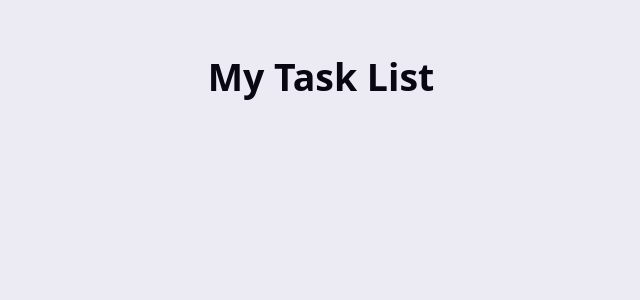
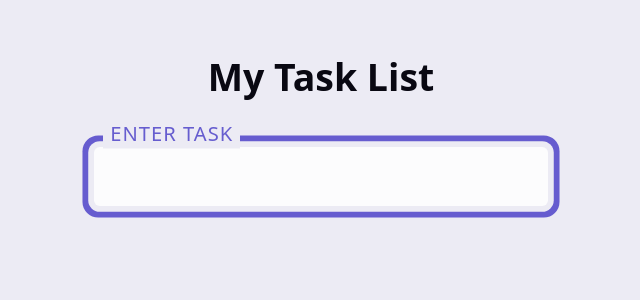
Before and after one commit to dgutierrez21/Proyecto-React-CRUD-Todo-App, a React (Vite) app in the folder React-CRUD-Todo-App/: page / in a window 1280 px wide. Shown: the top 300 px of the page, without its empty margins (319-959 px from the left). Built offline with nearby package versions, Linux system fonts and the light colour scheme.

Commit message:
add input and label

```diff
--- a/React-CRUD-Todo-App/src/App.jsx
+++ b/React-CRUD-Todo-App/src/App.jsx
@@ -1,9 +1,12 @@
+import CustomForm from "./components/CustomForm";
+
 function App() {
   return (
     <div className="container">
       <header>
         <h1>My Task List</h1>
       </header>
+      <CustomForm />
     </div>
   );
 }
--- /dev/null
+++ b/React-CRUD-Todo-App/src/components/CustomForm.jsx
@@ -0,0 +1,26 @@
+const CustomForm = () => {
+  function handleFormSubmit(e) {
+    e.preventDefault();
+  }
+
+  return (
+    <form onSubmit={handleFormSubmit} className="todo">
+      <div className="wrapper">
+        <input
+          id="task"
+          className="input"
+          required
+          autoFocus
+          maxLength={60}
+          placeholder="Enter Task"
+          type="text"
+        />
+        <label className="label" htmlFor="task">
+          Enter Task
+        </label>
+      </div>
+    </form>
+  );
+};
+
+export default CustomForm;
--- a/React-CRUD-Todo-App/src/index.css
+++ b/React-CRUD-Todo-App/src/index.css
@@ -126,3 +126,59 @@ hr {
   gap: clamp(2rem, 3.5vmax, 8rem);
   text-align: center;
 }
+
+.todo {
+  display: flex;
+  gap: 0.5em;
+  font-size: var(--_size);
+  text-align: left;
+}
+
+.wrapper {
+  flex: 1 1 100%;
+  position: relative;
+  display: grid;
+  gap: 0.2em;
+}
+
+.label {
+  text-transform: uppercase;
+  font-size: 0.7em;
+  pointer-events: none;
+  letter-spacing: 0.05em;
+  margin-inline: 0.45em;
+  position: absolute;
+  top: 50%;
+  transform: translateY(-50%);
+  padding: 0.1em 0.35em;
+  background-color: hsl(var(--muted));
+  transition: transform var(--_tspeed_fast) var(--_ttype_squish),
+    background-color var(--_tspeed_fast) var(--_ttype_squish);
+}
+
+.input {
+  border: none;
+  border-radius: var(--_radius);
+  padding: 0.35em 0.55em;
+  width: 100%;
+  background-color: hsl(var(--muted));
+  caret-color: hsl(var(--accent));
+  box-shadow: 0 0 0 -0.1em hsl(var(--bg)), 0 0 0 -0.2em hsl(var(--accent) / 0.8);
+  transition: box-shadow var(--_tspeed_fast) var(--_ttype_squish);
+}
+
+.input:focus {
+  outline: none;
+  box-shadow: 0 0 0 0.2em hsl(var(--bg)), 0 0 0 0.4em hsl(var(--accent) / 0.8);
+}
+
+.input:focus ~ .label,
+.input:not(:placeholder-shown) ~ .label {
+  transform: translate3d(0, -3em, 0);
+  background-color: hsl(var(--bg));
+  color: hsl(var(--accent) / 0.8);
+}
+
+.input::placeholder {
+  opacity: 0;
+}
```
